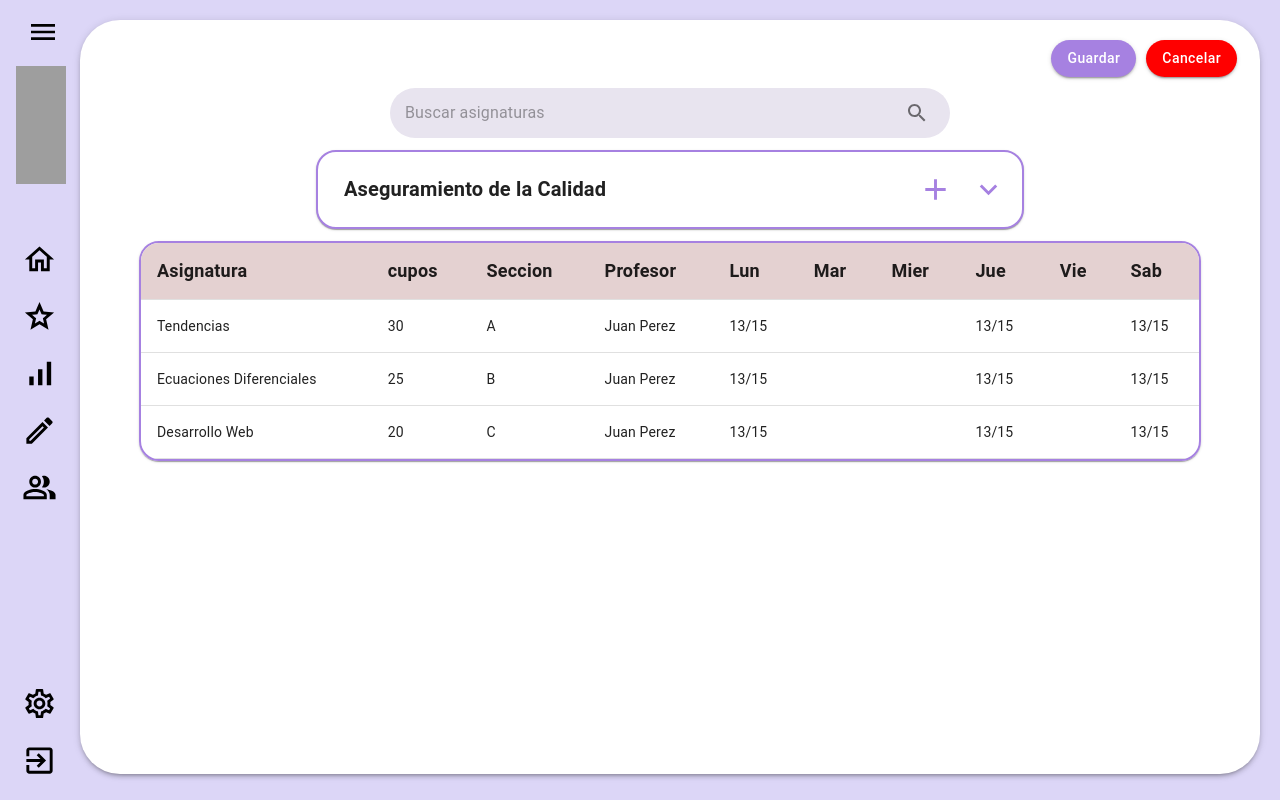
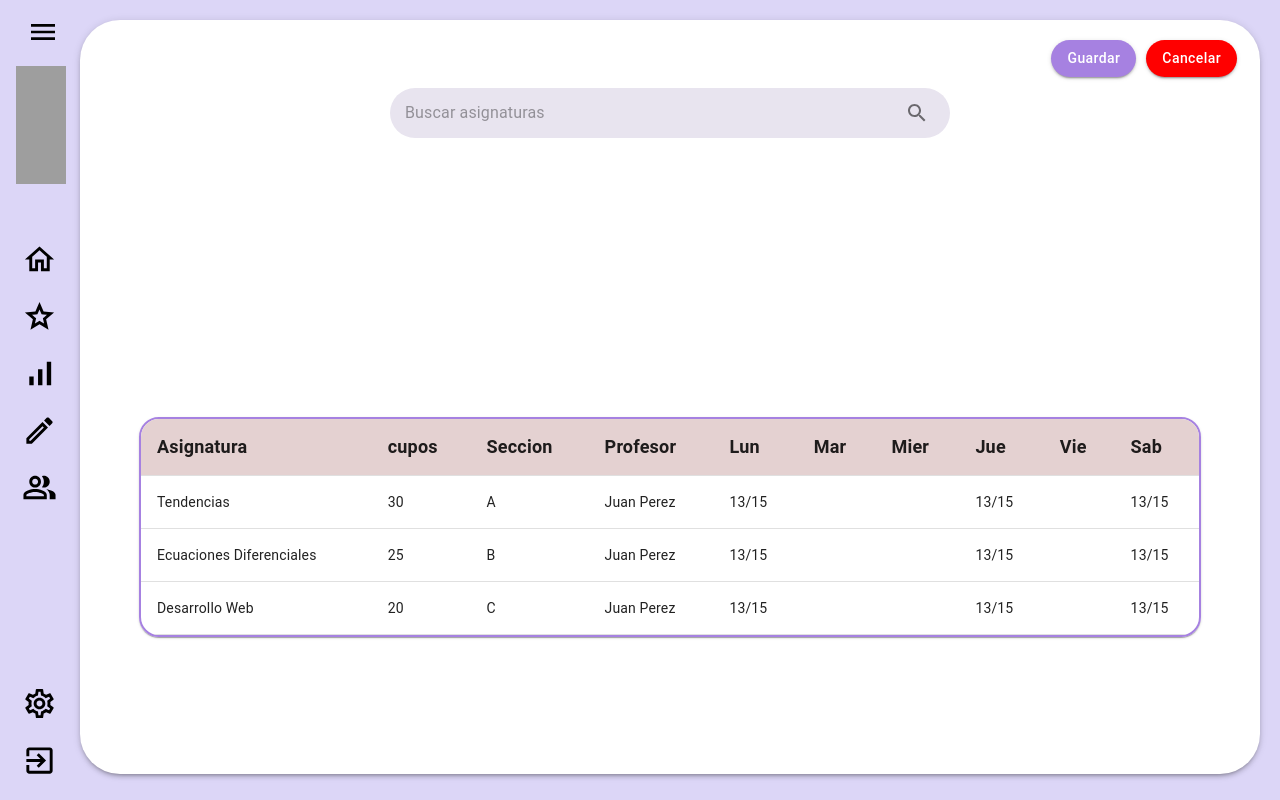
Before and after one commit to siriuzz/IndiC, a Next.js app: page /seleccionar_asignaturas in a window 1280 px wide. Built offline with nearby package versions, Linux system fonts and the light colour scheme; grey boxes are pictures that could not be loaded.

Commit message:
seleccion buscar materia half way

```diff
--- a/src/app/seleccionar_asignaturas/page.js
+++ b/src/app/seleccionar_asignaturas/page.js
@@ -35,6 +35,8 @@ export default function SeleccionarAsignaturasPage() {
     const [selectedOption, setSelectedOption] = useState(null);
     const options = ['Opción 1', 'Opción 2', 'Opción 3'];
     const [selectedId, setSelectedId] = useState();
+    const [searchValue, setSearchValue] = useState('');
+    const [filteredData, setFilteredData] = useState([]);
 
     const [data, setData] = useState([
         { id: 1, tipo: 'T', asignatura: 'Tendencias', cupos: 30, seccion: 'A', profesor: "Juan Perez", lun: "13/15", jue: "13/15", sab: "13/15" },
@@ -92,7 +94,7 @@ export default function SeleccionarAsignaturasPage() {
         if (selectedOption === null) {
             alert("Seleccione una seccion")
         }
-        else if (data.some(item => item.asignatura === data2[selectedOption].asignatura)){
+        else if (data.some(item => item.asignatura === data2[selectedOption].asignatura)) {
             alert("Ya se ha seleccionado esta asignatura")
         }
         else {
@@ -100,6 +102,15 @@ export default function SeleccionarAsignaturasPage() {
         }
     };
 
+    const handleSearchClick = () => {
+        if (searchValue === '') {
+            setFilteredData('');
+        }
+        else {
+            const filtered = data.filter(item => item.asignatura.toLowerCase().includes(searchValue.toLowerCase()));
+        setFilteredData(filtered);
+        }
+    }
 
     return (
         <div className={kanit.className} style={wallpaperStyle}>
@@ -108,12 +119,13 @@ export default function SeleccionarAsignaturasPage() {
                 <AgreeCancelButtons />
 
                 <div style={SearchBarContainer}>
-                    <SearchBar placeholder={"Buscar asignaturas"} />
+                    <SearchBar placeholder={"Buscar asignaturas"} value={searchValue} onChange={(event) => setSearchValue(event.target.value)} onClick={handleSearchClick}/>
                 </div>
 
                 <ThemeProvider theme={Theme}>
-                    <div style={{ display: "flex", justifyContent: 'center', marginTop: "1%", }}>
-                        <Accordion className={kanit.className} style={{ border: '2px solid', width: "60%", borderColor: Theme.palette.primary.main, borderRadius: "20px", height: "25%" }} expanded={expanded === 'panel1'} onChange={handleChange('panel1')}>
+                    <div style={{ display: "flex", height: "255px", flexDirection: "column", marginTop: "1%", overflow: "auto" }}>
+                        {filteredData.map(() => (
+                            <Accordion  className={kanit.className} style={{ marginBottom: "0.5rem", border: '2px solid', width: "860px", borderColor: Theme.palette.primary.main, borderRadius: "20px", height: "4.8rem" }} expanded={expanded === 'panel1'} onChange={handleChange('panel1')}>
                                 <AccordionSummary
                                     expandIcon={<ExpandMoreIcon style={{ color: Theme.palette.primary.main, height: "35px", width: "35px" }} />}
                                     aria-controls="panel1bh-content"
@@ -143,7 +155,7 @@ export default function SeleccionarAsignaturasPage() {
                                                     </TableRow>
                                                 </TableHead>
                                                 <TableBody>
-                                                {data2.map((row, index) => (
+                                                    {filteredData.map((row, index) => (
                                                         <TableRow key={row.id}>
                                                             <TableCell>
                                                                 <RadioGroup
@@ -175,6 +187,7 @@ export default function SeleccionarAsignaturasPage() {
                                     </paper>
                                 </AccordionDetails>
                             </Accordion>
+                        ))}
                     </div>
                 </ThemeProvider>
 
--- a/src/components/SearchBar/SearchBar.js
+++ b/src/components/SearchBar/SearchBar.js
@@ -19,12 +19,12 @@ const style = {
 
 const kanit = Kanit({ subsets: ['latin'], weight: ["400", "700"] }) // Se usa para usar la fuente Kanit en los elementos que no se le aplica por defecto
 
-export default function SearchBar({ placeholder }) {
+export default function SearchBar({ placeholder, value, onClick }) {
     return (
         <Input disableUnderline={true} className={kanit.className} style={style} placeholder={placeholder}
             endAdornment={
                 <InputAdornment position="start">
-                    <IconButton style={{ marginRight: "5px" }}>
+                    <IconButton style={{ marginRight: "5px" }} onClick={onClick}>
                         <SearchIcon />
                     </IconButton>
                 </InputAdornment>
```
Lines whose indentation alone changed are shown as unchanged.
